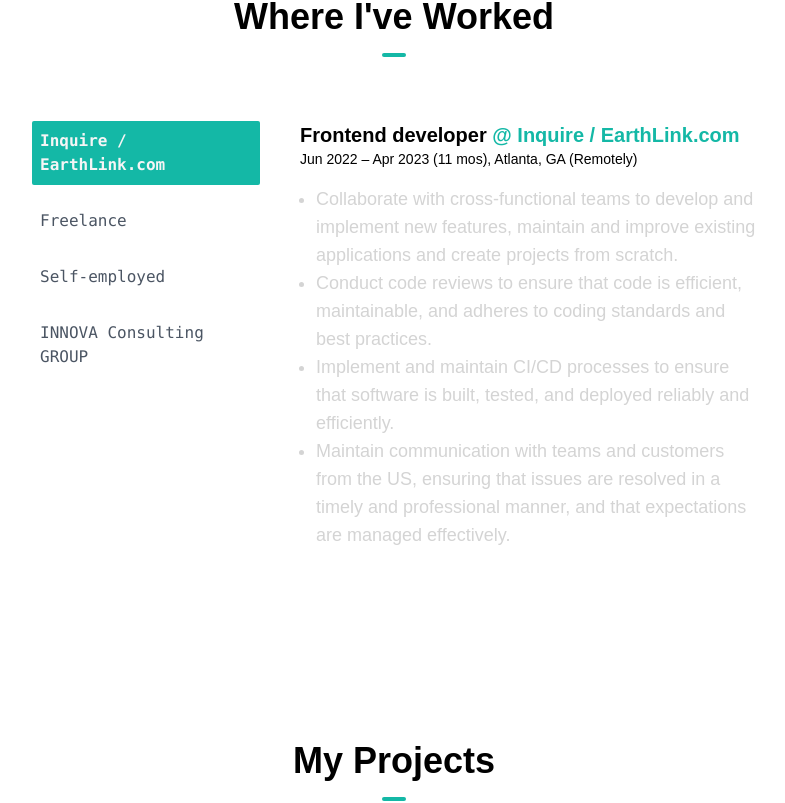
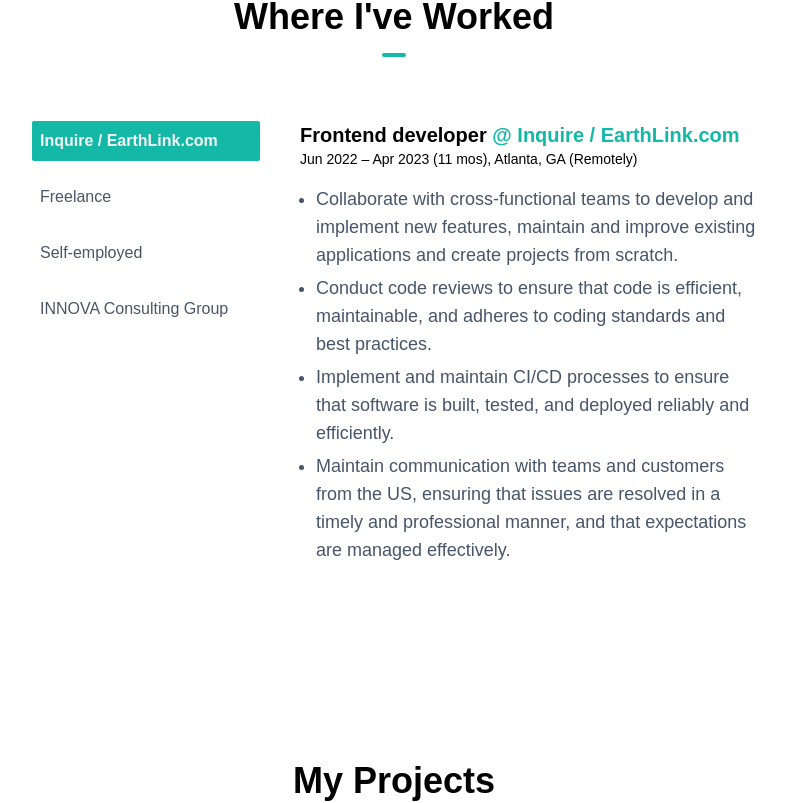
Before and after one commit to vasylmiskiv/own-portfolio, a Next.js app: page / in a window 1280 px wide. Shown: the part 839-1642 px from the top of the page, without its empty margins (246-1031 px from the left). Built offline with nearby package versions, Linux system fonts and the light colour scheme.

Commit message:
experience section ui fix

```diff
--- a/app/components/Footer.tsx
+++ b/app/components/Footer.tsx
@@ -37,8 +37,8 @@
 
           <a href="https://t.me/vmiskiv" rel="noreferrer" target="_blank">
             <FaTelegram
-              className="hover:-translate-y-1 transition-transform cursor-pointer"
-              size={32}
+              className="mt-[3px] hover:-translate-y-1 transition-transform cursor-pointer"
+              size={31}
             />
           </a>
         </div>
--- a/app/components/Tabs.tsx
+++ b/app/components/Tabs.tsx
@@ -18,9 +18,9 @@
                 onClick={() => setOpenTab(tab.organization)}
                 className={`w-full text-left transition-all duration-200 ${
                   openTab === tab.organization
-                    ? "bg-teal-500 font-semibold rounded-lg font-mono text-neutral-100 md:text-base"
-                    : "hover:bg-slate-100 font-mono rounded-sm md:text-base"
-                } inline-block px-2 py-2 font-mono rounded-sm text-gray-600 md:text-base`}
+                    ? "bg-teal-500 font-semibold rounded-lg text-neutral-100 md:text-base"
+                    : "hover:bg-slate-100  rounded-sm md:text-base"
+                } inline-block px-2 py-2  rounded-sm text-gray-600 md:text-base`}
               >
                 {tab.organization}
               </button>
@@ -51,8 +51,8 @@
               {tab.description.map((bullet, idx) => {
                 return (
                   <li
-                    className={`text-base md:text-lg list-disc ${
-                      theme === "light" ? `text-slate-600` : `text-neutral-300`
+                    className={`mb-[5px] text-base md:text-lg list-disc text-slate-600 ${
+                      theme === "dark" && `text-stone-300`
                     }`}
                     key={idx}
                   >
--- a/app/constants/constants.ts
+++ b/app/constants/constants.ts
@@ -33,12 +33,14 @@
   { id: 13, name: "Firebase" },
   { id: 14, name: "Mongoose" },
   { id: 15, name: "Prisma" },
-  { id: 16, name: "MongoDB" },
-  { id: 17, name: "PostgreSQL" },
-  { id: 18, name: "Git" },
-  { id: 19, name: "Postman" },
-  { id: 20, name: "REST API" },
-  { id: 21, name: "Swagger" },
+  { id: 16, name: "Sequelize" },
+  { id: 17, name: "TypeORM" },
+  { id: 18, name: "MongoDB" },
+  { id: 19, name: "PostgreSQL" },
+  { id: 20, name: "Git" },
+  { id: 21, name: "Postman" },
+  { id: 22, name: "REST API" },
+  { id: 23, name: "Swagger" },
 ];
 
 export const EXPERIENCE: Array<IExperienceItem> = [
@@ -81,7 +83,7 @@
   },
   {
     role: "Accounting Manager / Audit assistant",
-    organization: "INNOVA Consulting GROUP",
+    organization: "INNOVA Consulting Group",
     location: "Kyiv, Ukraine",
     period: "Feb 2021 – Jun 2022 (3 yrs 3 mos)",
     description: [
```
